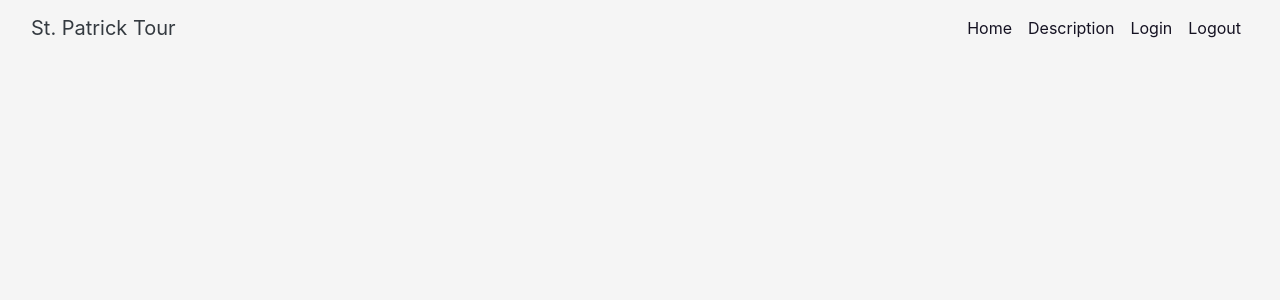
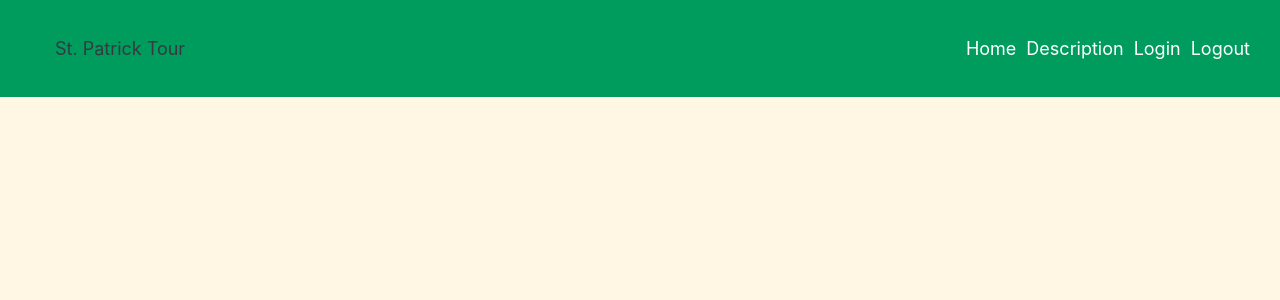
Before and after one commit to cartman1978/St-patrick-s-day-tour, a Flask app: page / in a window 1280 px wide. Shown: the top 300 px of the page. Run offline with Flask 2, Linux system fonts and the light colour scheme.

Commit message:
styled nav links

```diff
--- a/index.html
+++ b/index.html
@@ -6,7 +6,7 @@
     <title>St Patrick's day Tour</title>
      <link rel="stylesheet" href="https://cdn.jsdelivr.net/npm/bootstrap@4.6.0/dist/css/bootstrap.min.css">
      <link rel="stylesheet" href="https://cdnjs.cloudflare.com/ajax/libs/font-awesome/5.15.1/css/all.min.css">
-     <link rel="stylesheet" href="assets/css/style.css">
+     <link rel="stylesheet" href="static/css/style.css">
 
 
 <body>
@@ -15,7 +15,7 @@
 
          <nav class="navbar navbar-expand-lg fixed-top">
             <div class="container-fluid">
-                <a class="navbar-brand text-dark" href="#">St. Patrick Tour</a>
+                <a class="navbar-brand" href="#">St. Patrick Tour</a>
 
                 <button class="navbar-toggler collapsed" id="changeToggle" type="button" data-toggle="collapse"
                     data-target="#navbarNav" aria-controls="navbarNav" aria-expanded="false"
@@ -70,7 +70,7 @@
     <script src="https://cdn.jsdelivr.net/npm/popper.js@1.16.1/dist/umd/popper.min.js"></script>
     <script src="https://cdn.jsdelivr.net/npm/bootstrap@4.6.0/dist/js/bootstrap.min.js"></script>
 
-    <script src="assets/js/script.js"></script>
+    <script src="static/js/script.js"></script>
 
 </head>
 
--- a/static/css/style.css
+++ b/static/css/style.css
@@ -1,10 +1,35 @@
-body {
-    background-color: whitesmoke;
+
+
+
+:root {
+    background-color: rgb(255,246,227);
 }
 
-.navbar-nav .nav-link {
-    color: #151222;;
+* {
+   box-sizing: border-box;
+   display: flex;
+   align-items: center;
+   justify-content: center;
+   margin: 0;
+   padding: 0;
+   font-size: 62.5%;
 }
+
+.navbar {
+  background-color: #009C5E;
+}
+
+
+ .nav-link ,.navbar-brand{
+    color: #fff;
+    font-size: 1.8rem;
+    padding: 3rem;
+}
+
+a.nav-link:hover {
+    color: #efefef;
+}
+
 
 .navbar-toggler:focus, .navbar-toggler:active {
     outline: 0;
@@ -19,7 +44,7 @@ body {
 }
 
 .navbar.scrolled {
-    background: var(--blue);
+    background-color: #009C5E;
 }
 
 .navbar-toggler {
```
